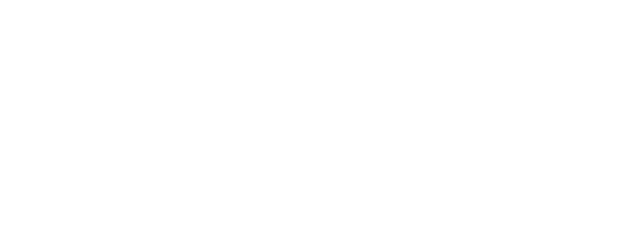
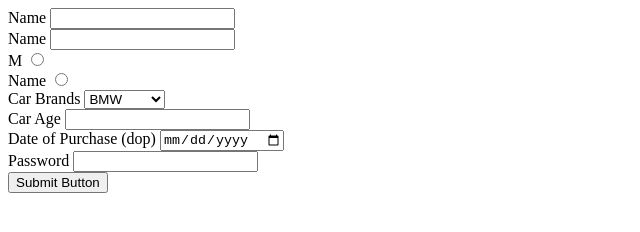
Before and after one commit to acciojob/car-insurance-form-DEbu-17, a website: page main.html in a window 1280 px wide. Shown: the whole page, without its empty margins (0-640 px from the left). Drawn offline with Linux system fonts and the light colour scheme.

Commit message:
created a submission

```diff
--- a/main.html
+++ b/main.html
@@ -8,6 +8,45 @@
 
 <body>
 	<!-- the entire body must be written by student -->
+	<form>
+		<label for="Text">Name</label>
+		<input type="Text" id="name" required>
+        <br>
+			<label for="email">Name</label>
+		<input type="Email" id="email" required>
+        <br>
+
+		<label id="male">M</label>
+		<input type="radio" id="male" name="gender" required>
+        <br>
+
+			<label for="female">Name</label>
+		<input type="radio" id="female" name=gender required>
+        <br>
+
+
+			<label for="cars">Car Brands</label>
+	        <select id="cars">
+				<option>BMW</option>
+				<option>Audi</option>
+				<option>Mercedez</option>
+			</select>
+        <br>
+
+			<label for="carage">Car Age</label>
+		<input type="Number" id="carage" required>
+        <br>
+
+			<label for="dop">Date of Purchase (dop)</label>
+		<input type="Date" id="dop" required>
+        <br>
+
+			<label for="password">Password</label>
+		<input type="Password" id="password" required>
+        <br>
+
+		<button type="submit">Submit Button</button>
+	</form>
     <script type="text/javascript" src="./script.js">
 </script>
 
```
